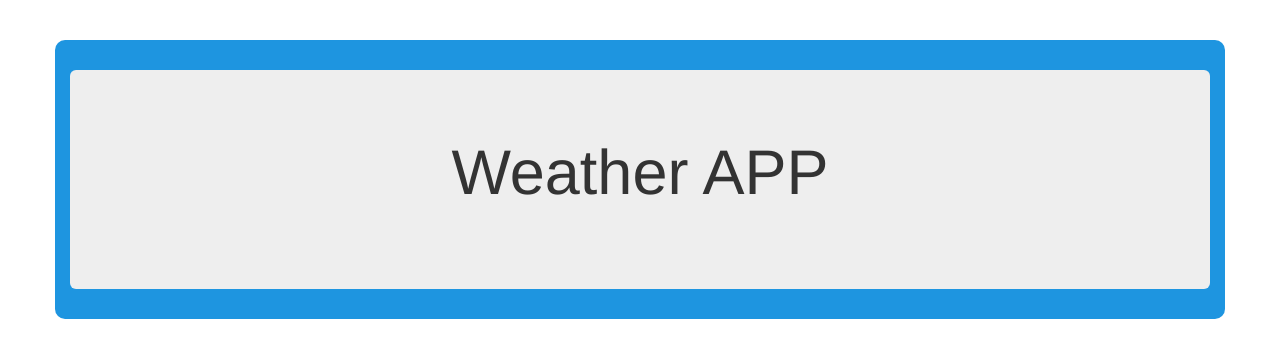
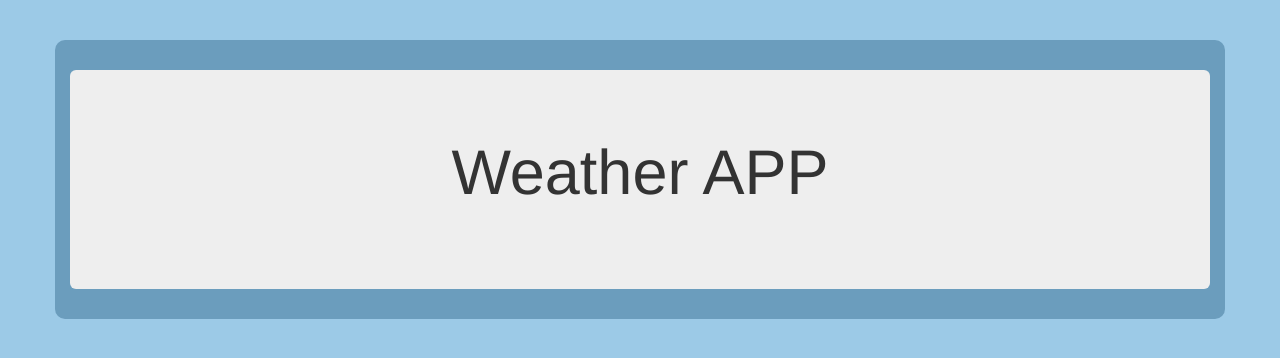
Before and after one commit to bddowningjennings-dev/fcc-local_weather, a plain HTML site: page index.html in a window 1280 px wide. Drawn offline with nearby package versions, Linux system fonts and the light colour scheme.

Commit message:
changed index.html

```diff
--- a/static/css/style.css
+++ b/static/css/style.css
@@ -1,6 +1,9 @@
 * {
   padding: 0;
   margin: 0;
+}
+body {
+  background-color: #9ccae7;
 }
 .jumbotron {
   margin: 30px auto;
@@ -15,5 +18,5 @@
 .container {
   margin: 40px auto;
   border-radius: 10px;
-  background-color: #1e95e0;
+  background-color: #6b9dbd;
 }
```
